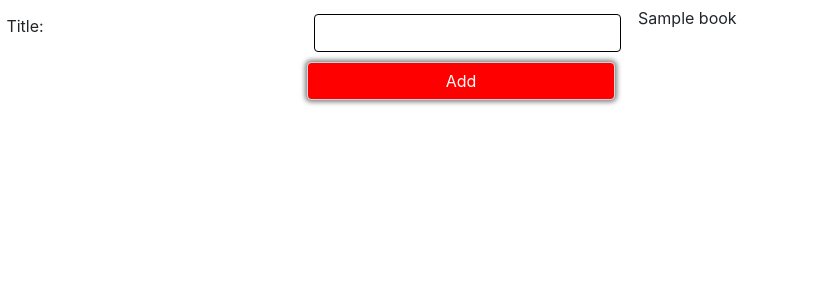
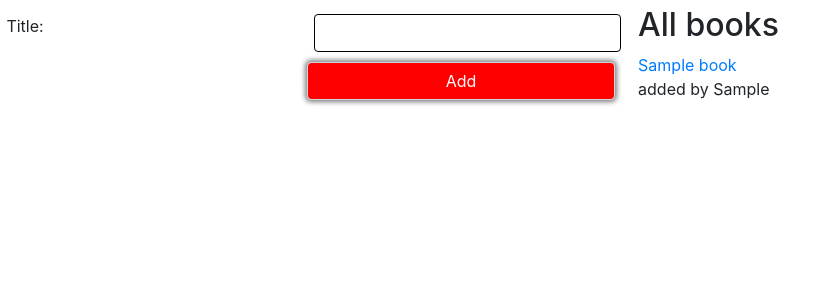
Before and after one commit to JoshuaHolloway/Django-26_favorite-books, a Django app: template main/apps/fav_books_app/templates/fav_books_app/index.html in a window 1280 px wide. Shown: the top 300 px of the page, without its empty margins (0-834 px from the left). Run offline with Django 3.2, Linux system fonts and the light colour scheme; the template is opened without the code that fills it: values that come from a table or form of the project are taken from there, others are empty; tables that the repository leaves empty hold one stand-in row (values such as "Sample post"); parts of the project's set-up code (start-up, migrations or seed data) failed here and were passed over; some libraries are stand-ins or nearby versions.

Commit message:
assigning book to specific user currently signed in and displaying user name in html as well as book title

```diff
--- a/main/apps/fav_books_app/models.py
+++ b/main/apps/fav_books_app/models.py
@@ -58,16 +58,6 @@ class UsersManager(models.Manager):
 #   3. The many-tom-many relationship now has the intermediate table of
 #      "favorites" instead of "books_authors"
 # ======================================================================================================================
-# Create your models here.
-class Book(models.Model):
-  title = models.CharField(max_length=255)
-  # description = models.TextField()
-  created_at = models.DateTimeField(auto_now_add=True)
-  updated_at = models.DateTimeField(auto_now=True)
-
-  def __repr__(self):
-    return f"Book: ({self.title})"
-# ======================================================================================================================
 class User(models.Model):
 
     # From The-Wall
@@ -79,9 +69,19 @@ class User(models.Model):
     updated_at = models.DateTimeField(auto_now=True)
     objects = UsersManager()
 
-    # From Books w. Templates
-    books = models.ManyToManyField(Book, related_name="users")
+    ## From Books w. Templates
+    #books = models.ManyToManyField(Book, related_name="users")
 
     def __repr__(self):
-        return f"Users: ({self.first_name}, {self.last_name}, {self.email}), {self.password_hash})"
+        return f"User: ({self.first_name}, {self.last_name}, {self.email}, {self.password_hash})"
 # ======================================================================================================================
+# Create your models here.
+class Book(models.Model):
+  title = models.CharField(max_length=255)
+  # description = models.TextField()
+  user    = models.ForeignKey(User, related_name="books")
+  created_at = models.DateTimeField(auto_now_add=True)
+  updated_at = models.DateTimeField(auto_now=True)
+
+  def __repr__(self):
+    return f"Book: ({self.title})"
--- a/main/apps/fav_books_app/templates/fav_books_app/index.html
+++ b/main/apps/fav_books_app/templates/fav_books_app/index.html
@@ -82,11 +82,12 @@
         </div> <!-- left-col -->
         <!-- ------------------------------------------------------------------------------------------------------- -->
         <div id="right-col">
-
+            <h2>All books</h2>
             <!-- TODO: Loop over books with each in a div -->
             {% for book in books reversed %}
                 <div id="book_box">
-                    <p>{{book.title}}</p>
+                    <a href="#">{{book.title}}</a>
+                    <p>added by {{book.user.first_name}}</p>
                 </div>
             {% endfor %}
 
--- a/main/apps/fav_books_app/views.py
+++ b/main/apps/fav_books_app/views.py
@@ -122,8 +122,10 @@ def add(request):
 
     title = request.POST['title']
 
-    # TODO: Queries to add row to table
-    book = Book.objects.create(title=title)
+    user_id = request.session['user_logged_in']['id']
+    user = User.objects.get(id=user_id)
+    book = Book.objects.create(title=title, user=user)
+
 
     return redirect("/index")
 # ======================================================================================================================
```
Also changed, not shown: main/apps/fav_books_app/migrations/0001_initial.py, main/apps/fav_books_app/migrations/0002_remove_book_description.py (deleted).
